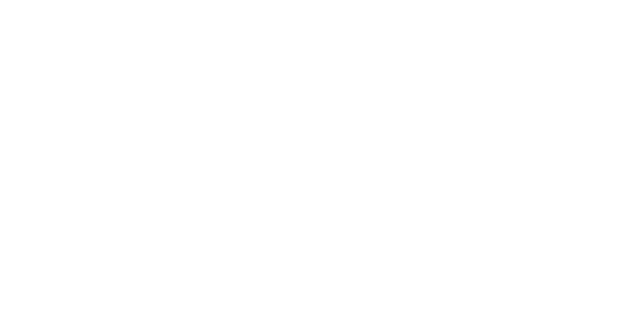
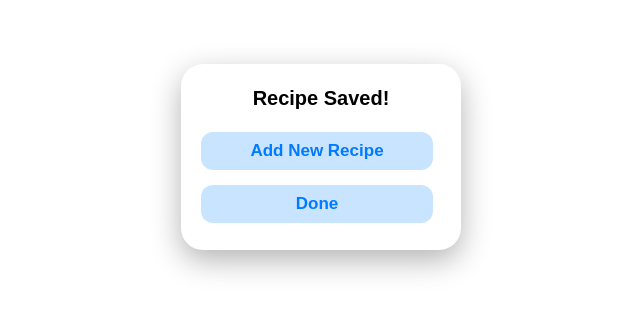
Before and after one commit to MarcusWebDev/CMSC434-Phase2, a React (Create React App) app: page /#/recipes/addnewrecipe/newrecipesaved in a window 1280 px wide. Before the commit this address had no page. Shown: the part 163-476 px from the top of the page, without its empty margins (319-959 px from the left). Built offline with nearby package versions, Linux system fonts and the light colour scheme.

Commit message:
Add Recipes Done

```diff
--- a/src/App.js
+++ b/src/App.js
@@ -19,7 +19,8 @@ import AddItemInventoryLHR from './components/AddItemInventoryLHR.jsx';
 import LakeHousePantry from './components/LakeHousePantry.jsx';
 import AddItemInventoryLHP from './components/AddItemInventoryLHP.jsx';
 import Recipes from './components/Recipes.jsx';
-import AddNewRecipe from './components/AddNewRecipe'
+import AddNewRecipe from './components/AddNewRecipe.jsx';
+import NewRecipeSaved from './components/NewRecipeSaved.jsx'
 import Favorites from './components/Favorites.jsx';
 import RecipesSearch from './components/RecipesSearch.jsx';
 import BerryYogurtSmoothie from './components/BerryYogurtSmoothie.jsx'
@@ -167,6 +168,7 @@ class App extends React.Component {
         <Route path="/workinprogress" element={<WorkInProgress />} />
         <Route path="/recipes" element={<Recipes />} />
         <Route path="/recipes/addnewrecipe" element= {<AddNewRecipe/>}/>
+        <Route path="/recipes/addnewrecipe/newrecipesaved" element= {<NewRecipeSaved/>}/>
         <Route path="/recipes/favorites" element={<Favorites />}/>
         <Route path="/recipes/RecipesSearch" element={<RecipesSearch/>} />
         <Route path="/recipes/berryyogurtsmoothie" element={<BerryYogurtSmoothie />}/>
--- a/src/components/AddNewRecipe.css
+++ b/src/components/AddNewRecipe.css
@@ -106,7 +106,7 @@
     text-align: left;
     color: #8E8E93;
     padding-left: 10px;
-    padding-top: 5px;
+    padding-top: 10px;
 }
 .newRecepiesLine{
     margin-top: 24px;
--- a/src/components/AddNewRecipe.jsx
+++ b/src/components/AddNewRecipe.jsx
@@ -25,7 +25,7 @@ const AddNewRecipe = () => {
                         Back
                     </div>
                 </Link>
-                <Link to = "/" className="saveNewRecipeLink">
+                <Link to = "./NewRecipeSaved" className="saveNewRecipeLink">
                     <div className="saveNewRecipeText">
                         Save
                     </div>
--- /dev/null
+++ b/src/components/NewRecipeSaved.css
@@ -0,0 +1,66 @@
+.newRecipeSavedPageWrapper{
+    display: flex;
+    flex-direction: column;
+    align-items: center;
+    width: 100vw;
+}
+.newRecipeSavedPageContainer{
+    justify-content: flex-start;
+    align-items: center;
+    height: 100vh;
+    width: 336px;
+}
+.newRecipeSavedContentWrapper{
+    display: flex;
+    flex-direction: column;
+    margin: auto;
+    padding: 227px 0;
+    height: 186px;
+    width: 280px;
+}
+.newRecipeSavedContentContainer1{
+    display: flex;
+    height: 186px;
+    width: 280px;
+    background: #FFFFFF;
+    border-radius: 22px;
+    box-shadow: 0px 10px 30px rgb(0 0 0 / 30%);
+}
+.newRecipeSavedContentContainer2{
+    display: flex;
+    flex-direction: column;
+    margin-top: 10px;
+    margin-bottom: 10px;
+    margin-left: 20px;
+    margin-right: 20px;
+}
+.newRecipeSavedHeaderBar{
+    display: flex;
+    flex-direction: row;
+    justify-content: center;
+    align-items: center;
+    font-family: Arial;
+    font-size: 24px;
+    font-weight: 700;
+    line-height: 28px;
+    width: 240px;
+}
+.newRecipeSavedOkButton{
+    margin-top: 10px;
+    margin-bottom: 5px;
+    background: #C9E4FF;
+    border-radius: 12px;
+    border: none;
+    height: 38px;
+    width: 232px;
+}
+
+.newRecipeSavedOkButtonText{
+    font-family: Arial;
+    font-size: 17px;
+    font-weight: 700;
+    line-height: 22px;
+    letter-spacing: 0px;
+    text-align: center;
+    color: #007AFF;
+}
--- /dev/null
+++ b/src/components/NewRecipeSaved.jsx
@@ -0,0 +1,43 @@
+import React from 'react'
+import "./NewRecipeSaved.css"
+import { Link } from "react-router-dom";
+
+const RemoveIngSbm = () => {
+  return (
+    <div className="newRecipeSavedPageWrapper">
+        <div className="newRecipeSavedPageContainer">
+            <div className="newRecipeSavedContentWrapper">
+
+                <div className="newRecipeSavedContentContainer1">
+                    <div className="newRecipeSavedContentContainer2">
+
+                        <div className="newRecipeSavedHeaderBar">
+                            <h3 className= "newRecipeSavedTitle">Recipe Saved!</h3>
+                        </div>
+
+                        <Link to = "../Recipes/AddNewRecipe">
+                        <button className="newRecipeSavedOkButton">
+                            <div className="newRecipeSavedOkButtonText">
+                                Add New Recipe
+                            </div>
+                        </button>
+                        </Link>
+
+                        <Link to = "../Recipes">
+                        <button className="newRecipeSavedOkButton">
+                            <div className="newRecipeSavedOkButtonText">
+                                Done
+                            </div>
+                        </button>
+                        </Link>
+                    </div>
+                </div>
+
+
+            </div>
+        </div>
+    </div>
+  )
+}
+
+export default RemoveIngSbm
```
